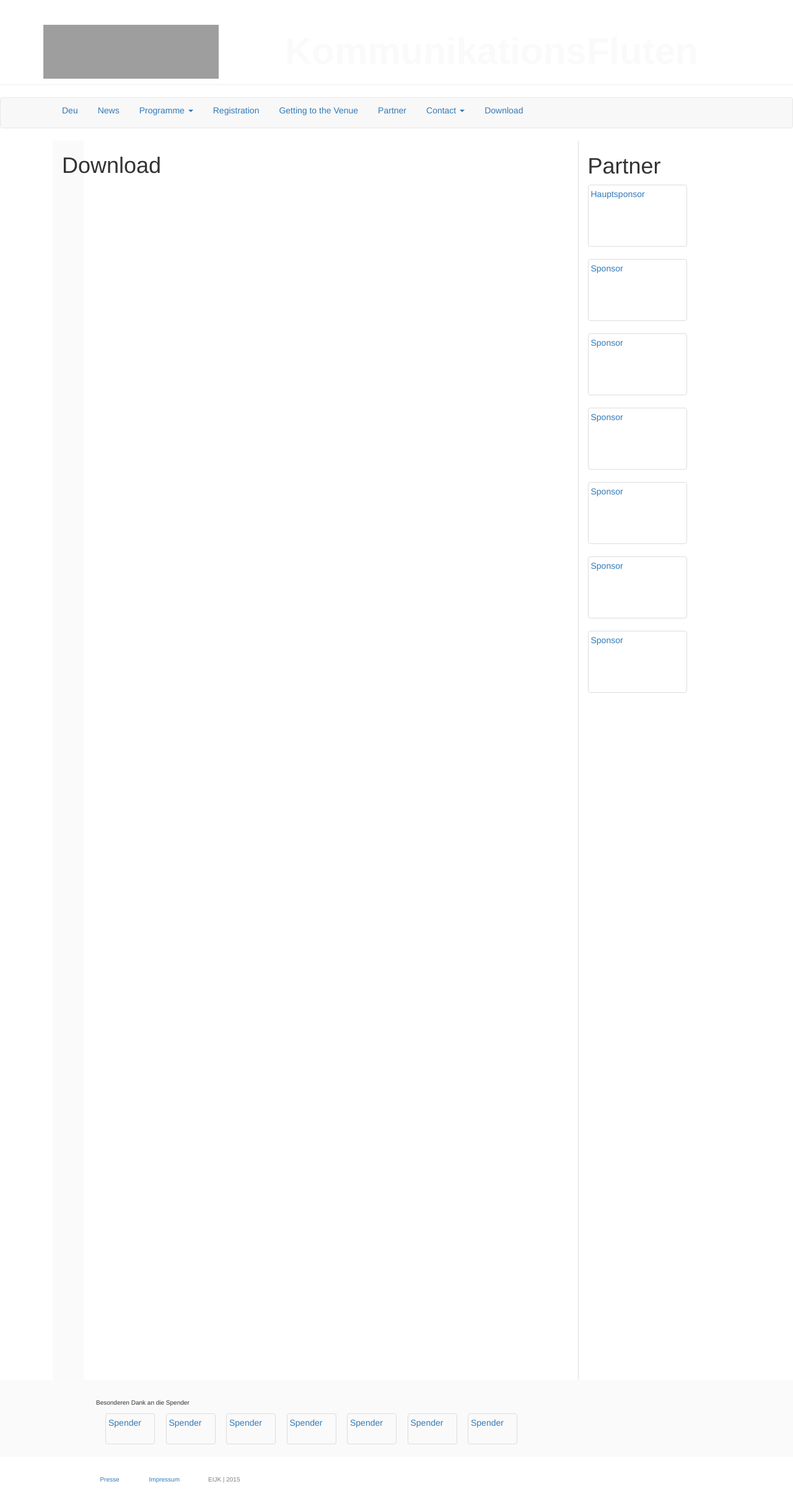
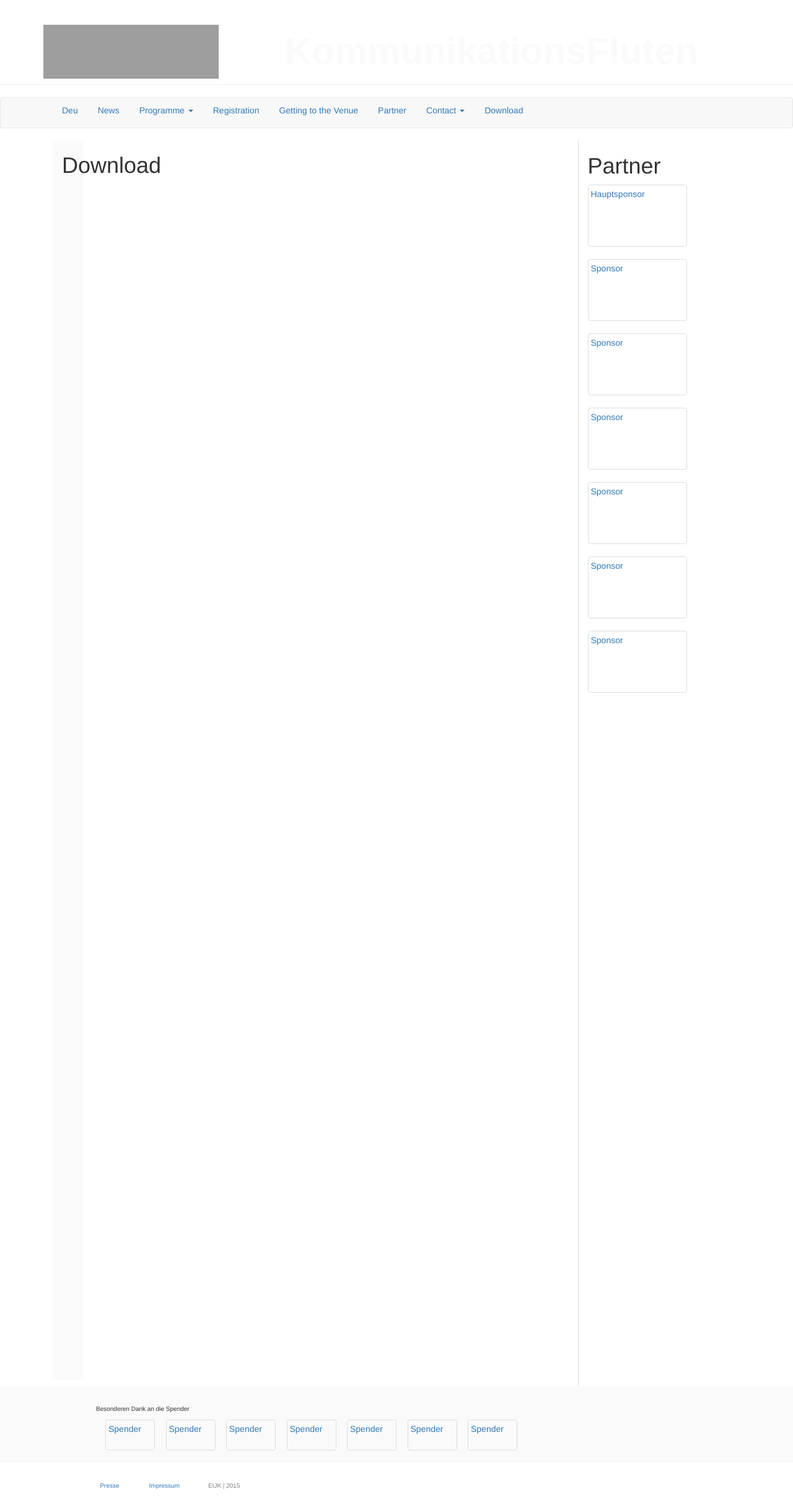
Before and after one commit to susedev/test, a Jekyll site: the page built from download.html, in a window 1280 px wide. Shown: the whole page at 62% size. Built offline with Jekyll 4.4.1, drawn with Linux system fonts in a browser that asks for light colours; nearby versions of some CDN libraries; grey boxes are pictures that could not be loaded.

Commit message:
Update page.html

```diff
--- a/_layouts/page.html
+++ b/_layouts/page.html
@@ -21,7 +21,7 @@ layout: base
     </div>
      <div class="col-md-1">
     </div>
-    <div class="col-md-3" style="display: block; width: 150px; height: 2000px; margin-left 15px; border:1px solid #FFF; border-left-color:#DDD; box-sizing: border-box;">
+    <div class="col-md-3" style="display: block; width: 150px; height: 2010px; margin-left 15px; border:1px solid #FFF; border-left-color:#DDD; box-sizing: border-box;">
       <h1>Partner</h1>
       <a href="#" class="thumbnail"  style="width: 160px; height: 100px;" >Hauptsponsor</a>
       <a href="#" class="thumbnail"  style="width: 160px; height: 100px;" >Sponsor</a>
```
